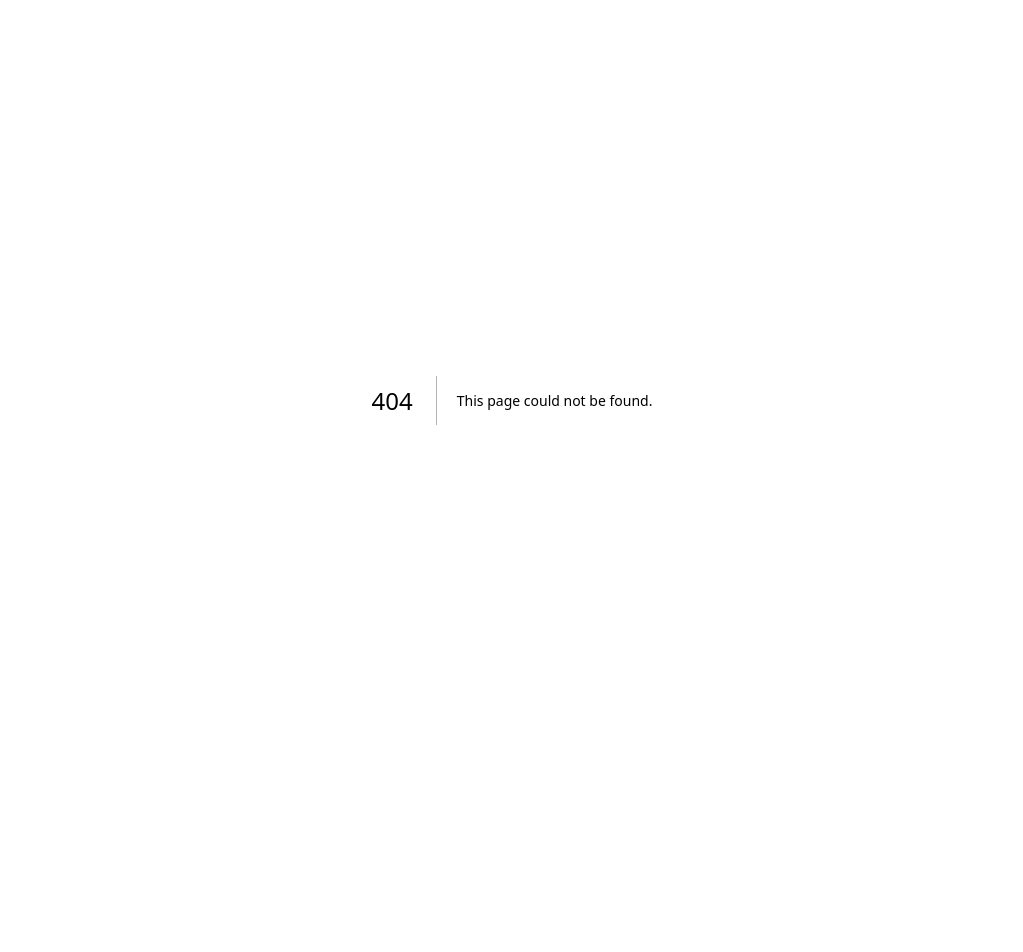
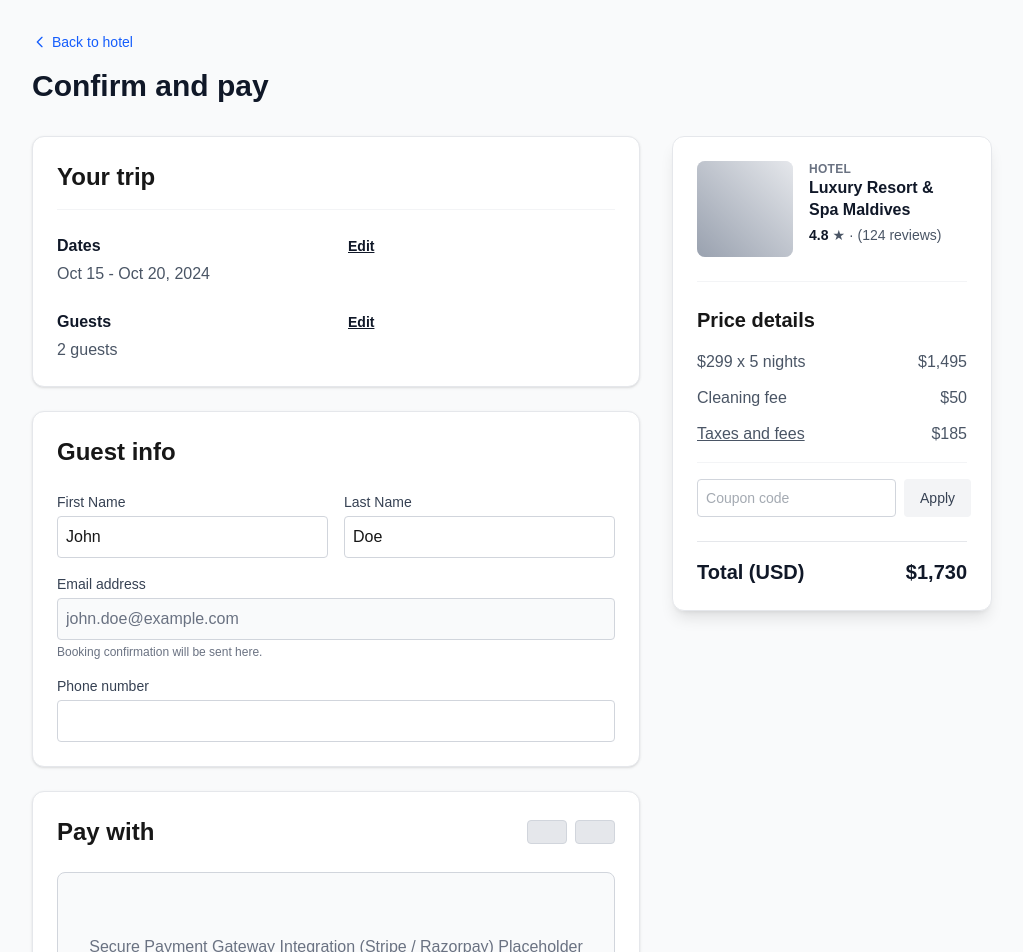
Before and after one commit to samarpansarkar/BookMyStay, a Next.js app in the folder next-bookmystay/: page /booking/1 in a window 1280 px wide. Before the commit this address had no page. Shown: the top 952 px of the page, without its empty margins (128-1151 px from the left). Before the commit the page ends 800 px from the top, so only its background shows below. Built offline with nearby package versions, Linux system fonts and the light colour scheme.

Commit message:
Add: user booking information.

```diff
--- /dev/null
+++ b/next-bookmystay/src/app/booking/[id]/page.jsx
@@ -0,0 +1,222 @@
+import Link from "next/link";
+
+export default function BookingCheckoutPage({ params }) {
+  const { id } = params;
+
+  return (
+    <div className='bg-gray-50 min-h-[calc(100vh-theme(spacing.16))] py-8'>
+      <div className='container mx-auto px-4 md:px-8 max-w-5xl'>
+        <div className='mb-8'>
+          <Link
+            href={`/hotel/${id}`}
+            className='text-blue-600 hover:underline flex items-center gap-1 font-medium text-sm'>
+            <svg
+              className='w-4 h-4'
+              fill='none'
+              stroke='currentColor'
+              viewBox='0 0 24 24'>
+              <path
+                strokeLinecap='round'
+                strokeLinejoin='round'
+                strokeWidth='2'
+                d='M15 19l-7-7 7-7'></path>
+            </svg>
+            Back to hotel
+          </Link>
+          <h1 className='text-3xl font-bold text-gray-900 mt-4'>
+            Confirm and pay
+          </h1>
+        </div>
+
+        <div className='flex flex-col lg:flex-row gap-8'>
+          {/* Left Column: Flow */}
+          <div className='w-full lg:w-2/3 space-y-6'>
+            {/* Trip details */}
+            <section className='bg-white p-6 rounded-xl shadow-sm border border-gray-200'>
+              <div className='flex justify-between items-center mb-6 border-b border-gray-100 pb-4'>
+                <h2 className='text-2xl font-bold'>Your trip</h2>
+              </div>
+
+              <div className='grid grid-cols-1 md:grid-cols-2 gap-6'>
+                <div>
+                  <h3 className='font-bold text-gray-900'>Dates</h3>
+                  <p className='text-gray-600 mt-1'>Oct 15 - Oct 20, 2024</p>
+                </div>
+                <div className='text-right md:text-left'>
+                  <button className='text-sm font-bold underline text-gray-900 hover:text-blue-600'>
+                    Edit
+                  </button>
+                </div>
+
+                <div>
+                  <h3 className='font-bold text-gray-900'>Guests</h3>
+                  <p className='text-gray-600 mt-1'>2 guests</p>
+                </div>
+                <div className='text-right md:text-left'>
+                  <button className='text-sm font-bold underline text-gray-900 hover:text-blue-600'>
+                    Edit
+                  </button>
+                </div>
+              </div>
+            </section>
+
+            {/* Guest details form */}
+            <section className='bg-white p-6 rounded-xl shadow-sm border border-gray-200'>
+              <h2 className='text-2xl font-bold mb-6'>Guest info</h2>
+
+              {/* Logic: Auto-fill if user profile exists */}
+              <form className='space-y-4'>
+                <div className='grid grid-cols-2 gap-4'>
+                  <div>
+                    <label className='block text-sm font-medium text-gray-700 mb-1'>
+                      First Name
+                    </label>
+                    <input
+                      type='text'
+                      className='w-full p-2 border border-gray-300 rounded focus:ring-2 focus:ring-blue-500 outline-none'
+                      defaultValue='John'
+                    />
+                  </div>
+                  <div>
+                    <label className='block text-sm font-medium text-gray-700 mb-1'>
+                      Last Name
+                    </label>
+                    <input
+                      type='text'
+                      className='w-full p-2 border border-gray-300 rounded focus:ring-2 focus:ring-blue-500 outline-none'
+                      defaultValue='Doe'
+                    />
+                  </div>
+                </div>
+                <div>
+                  <label className='block text-sm font-medium text-gray-700 mb-1'>
+                    Email address
+                  </label>
+                  <input
+                    type='email'
+                    className='w-full p-2 border border-gray-300 rounded focus:ring-2 focus:ring-blue-500 outline-none block bg-gray-50 text-gray-500'
+                    defaultValue='john.doe@example.com'
+                    disabled
+                  />
+                  <p className='text-xs text-gray-500 mt-1'>
+                    Booking confirmation will be sent here.
+                  </p>
+                </div>
+                <div>
+                  <label className='block text-sm font-medium text-gray-700 mb-1'>
+                    Phone number
+                  </label>
+                  <input
+                    type='tel'
+                    className='w-full p-2 border border-gray-300 rounded focus:ring-2 focus:ring-blue-500 outline-none'
+                  />
+                </div>
+              </form>
+            </section>
+
+            {/* Payment section */}
+            <section className='bg-white p-6 rounded-xl shadow-sm border border-gray-200'>
+              <div className='flex justify-between items-center mb-6'>
+                <h2 className='text-2xl font-bold'>Pay with</h2>
+                <div className='flex gap-2'>
+                  {/* Logic: Add payment icons */}
+                  <div className='w-10 h-6 bg-gray-200 rounded border border-gray-300'></div>
+                  <div className='w-10 h-6 bg-gray-200 rounded border border-gray-300'></div>
+                </div>
+              </div>
+
+              {/* Logic: Integrate Stripe/Razorpay elements here */}
+              <div className='border border-gray-300 rounded-lg p-4 bg-gray-50 text-center text-gray-500 min-h-[150px] flex items-center justify-center'>
+                <p>
+                  Secure Payment Gateway Integration (Stripe / Razorpay)
+                  Placeholder
+                </p>
+              </div>
+
+              <hr className='my-6 border-gray-200' />
+
+              <p className='text-xs text-gray-500 mb-6 leading-relaxed'>
+                By selecting the button below, I agree to the{" "}
+                <a href='#' className='underline font-medium'>
+                  House Rules
+                </a>
+                ,{" "}
+                <a href='#' className='underline font-medium'>
+                  Cancellation Policy
+                </a>
+                , and BookMyStay's{" "}
+                <a href='#' className='underline font-medium'>
+                  Terms of Service
+                </a>
+                .
+              </p>
+
+              <button className='w-full md:w-auto bg-blue-600 text-white font-bold py-4 px-10 rounded-lg text-lg hover:bg-blue-700 transition shadow-lg'>
+                Confirm and Pay
+              </button>
+            </section>
+          </div>
+
+          {/* Right Column: Order Summary */}
+          <div className='w-full lg:w-1/3'>
+            <div className='sticky top-24 bg-white p-6 rounded-xl shadow-lg border border-gray-200'>
+              <div className='flex gap-4 pb-6 border-b border-gray-100 mb-6'>
+                <div className='w-24 h-24 bg-gray-200 rounded-lg shrink-0'>
+                  <div className='w-full h-full bg-gradient-to-tr from-gray-400 to-gray-200 rounded-lg'></div>
+                </div>
+                <div>
+                  <p className='text-xs text-gray-500 uppercase font-bold tracking-wide'>
+                    Hotel
+                  </p>
+                  <h3 className='font-bold text-gray-900 leading-snug'>
+                    Luxury Resort & Spa Maldives
+                  </h3>
+                  <p className='text-sm text-gray-600 mt-1 flex items-center gap-1'>
+                    <span className='font-bold text-gray-900'>4.8</span> ★ ·
+                    (124 reviews)
+                  </p>
+                </div>
+              </div>
+
+              <h3 className='text-xl font-bold mb-4'>Price details</h3>
+
+              <div className='space-y-3 mb-6 text-gray-600'>
+                <div className='flex justify-between'>
+                  <span>$299 x 5 nights</span>
+                  <span>$1,495</span>
+                </div>
+                <div className='flex justify-between'>
+                  <span>Cleaning fee</span>
+                  <span>$50</span>
+                </div>
+                <div className='flex justify-between'>
+                  <span className='underline cursor-pointer'>
+                    Taxes and fees
+                  </span>
+                  <span>$185</span>
+                </div>
+
+                {/* Logic: Discount/Coupon handling */}
+                <div className='pt-4 mt-4 border-t border-gray-100 flex gap-2'>
+                  <input
+                    type='text'
+                    placeholder='Coupon code'
+                    className='flex-1 p-2 border border-gray-300 rounded text-sm outline-none focus:border-blue-500'
+                  />
+                  <button className='bg-gray-100 text-gray-700 px-4 py-2 rounded font-medium hover:bg-gray-200 text-sm'>
+                    Apply
+                  </button>
+                </div>
+              </div>
+
+              <div className='flex justify-between items-center pt-4 border-t border-gray-200 text-xl font-extrabold text-gray-900'>
+                <span>Total (USD)</span>
+                <span>$1,730</span>
+              </div>
+            </div>
+          </div>
+        </div>
+      </div>
+    </div>
+  );
+}
```
